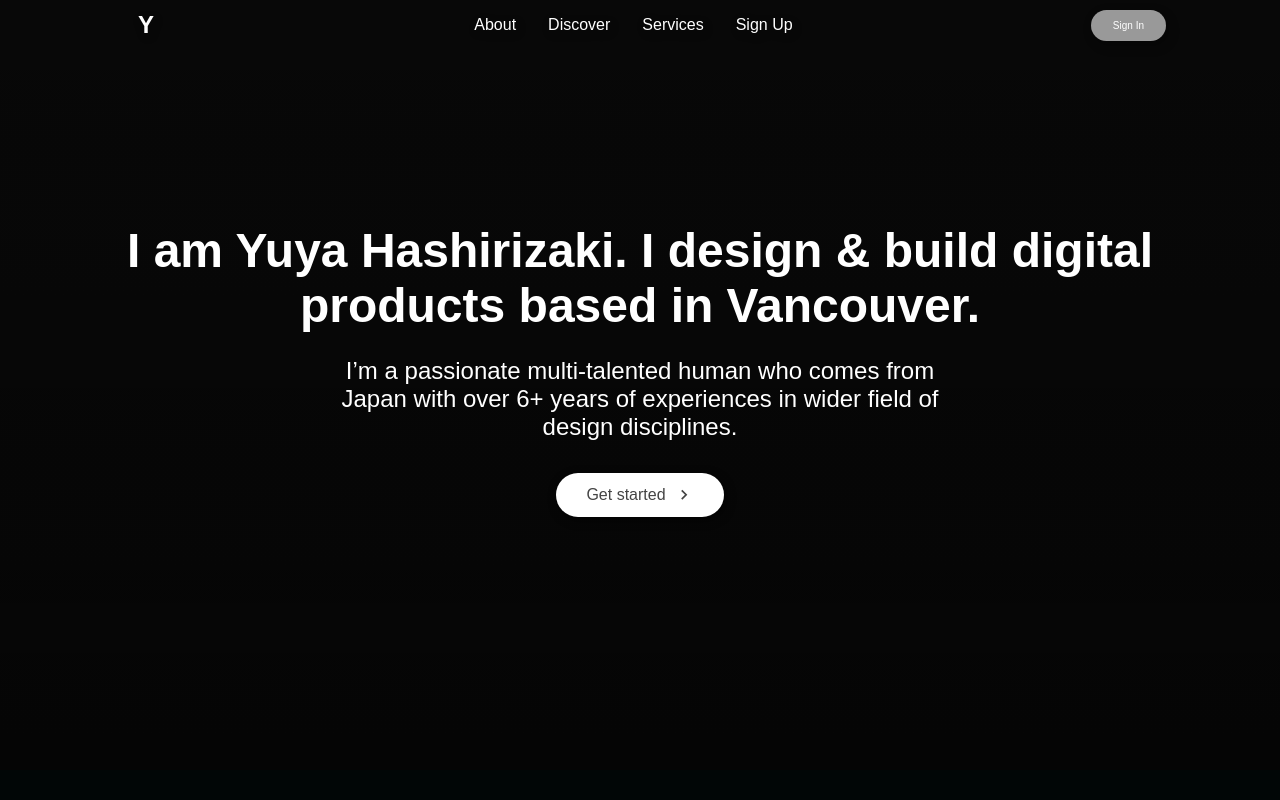
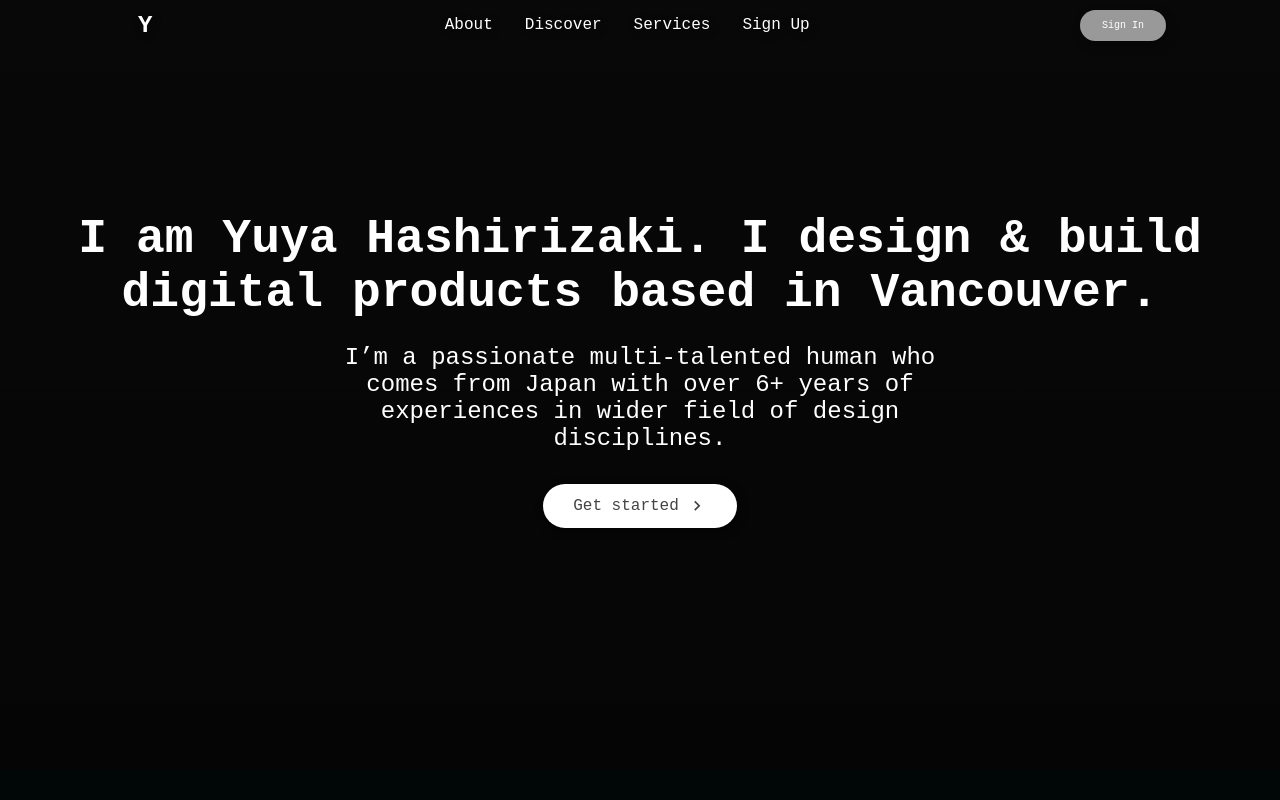
Before and after one commit to yuyahz/portfolio, a React (Create React App) app in the folder portfolio/: page / in a window 1280 px wide. Shown: the top 800 px of the page. Built offline with nearby package versions, Linux system fonts and the light colour scheme.

Commit message:
chage font

```diff
--- a/portfolio/src/App.css
+++ b/portfolio/src/App.css
@@ -2,5 +2,5 @@
   box-sizing: border-box;
   margin: 0;
   padding: 0;
-  font-family: Arial, Helvetica, sans-serif;
+  font-family: Larsseit, Muli, Alial, monospace;
 }
```
